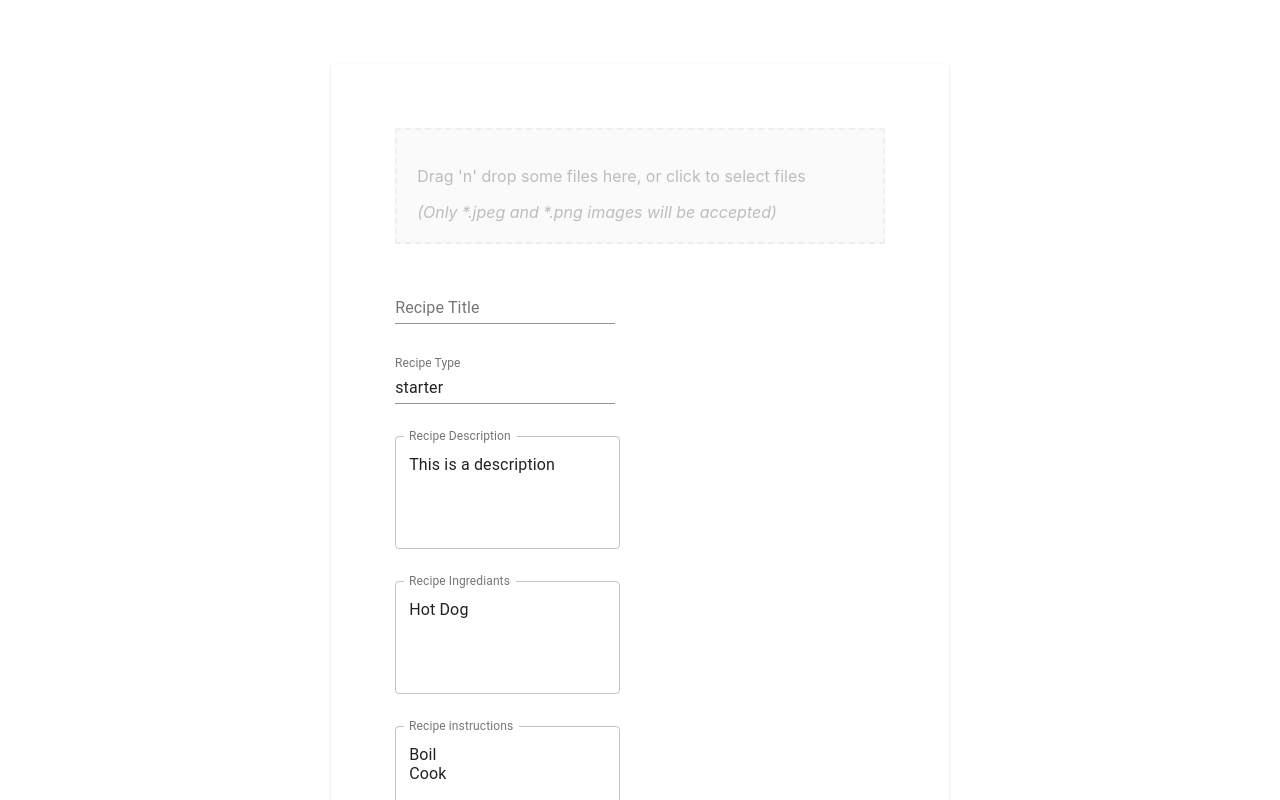
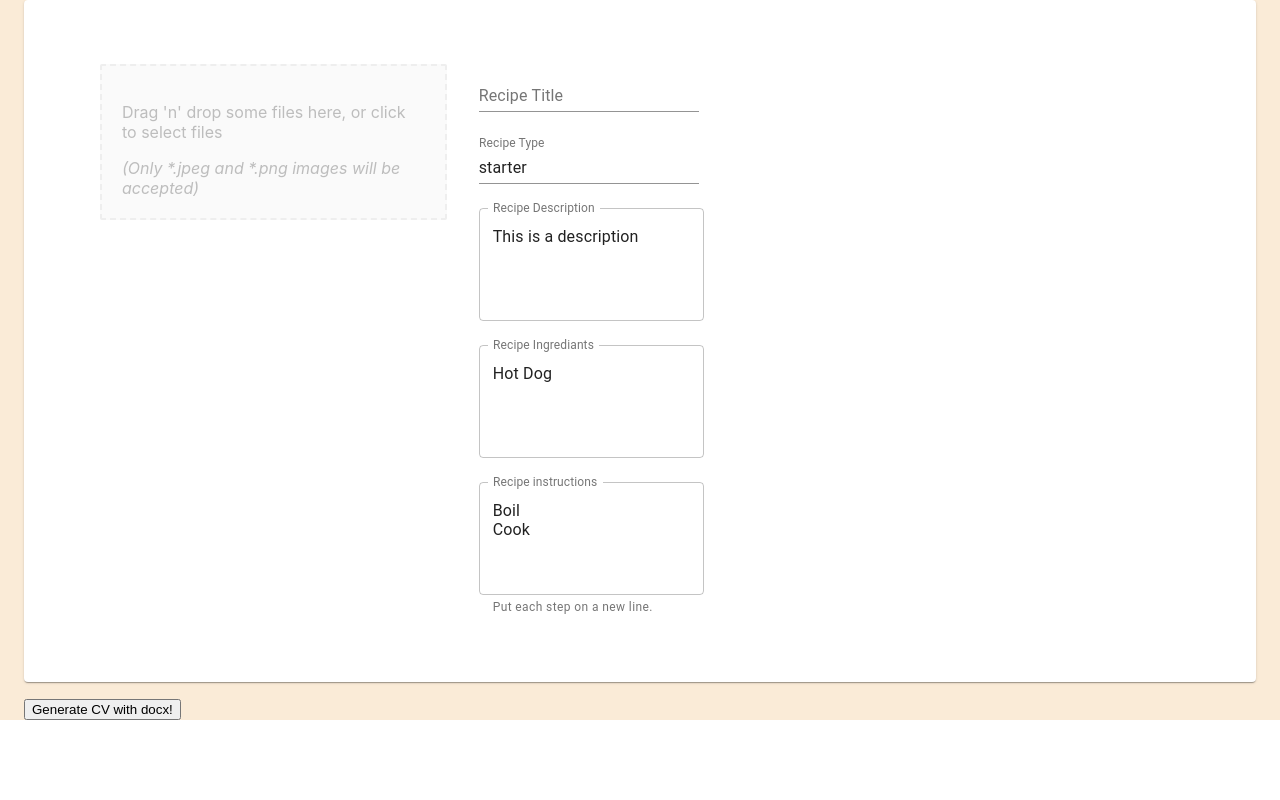
Before and after one commit to agray5/generateRecipeDoc, a React (Create React App) app: page /recipe in a window 1280 px wide. Shown: the top 800 px of the page. Built offline with nearby package versions, Linux system fonts and the light colour scheme.

Commit message:
Style form

```diff
--- a/src/App.css
+++ b/src/App.css
@@ -1,38 +1,3 @@
-.App {
-  text-align: center;
+#root {
+  background-color: antiquewhite;
 }
-
-.App-logo {
-  height: 40vmin;
-  pointer-events: none;
-}
-
-@media (prefers-reduced-motion: no-preference) {
-  .App-logo {
-    animation: App-logo-spin infinite 20s linear;
-  }
-}
-
-.App-header {
-  background-color: #282c34;
-  min-height: 100vh;
-  display: flex;
-  flex-direction: column;
-  align-items: center;
-  justify-content: center;
-  font-size: calc(10px + 2vmin);
-  color: white;
-}
-
-.App-link {
-  color: #61dafb;
-}
-
-@keyframes App-logo-spin {
-  from {
-    transform: rotate(0deg);
-  }
-  to {
-    transform: rotate(360deg);
-  }
-}
--- a/src/App.js
+++ b/src/App.js
@@ -1,5 +1,6 @@
 import { Component } from "react";
 import './App.css';
+import { Container } from '@material-ui/core';
 import { saveAs } from "file-saver";
 import createReport from 'docx-templates';
 import RecipeForm from "./RecipeForm/index"
@@ -26,7 +27,7 @@ class App extends Component {
 
   render() {
     return (
-      <div>
+      <Container>
         <RecipeForm
           values={this.state.values}
           handleChange={this.handleChange.bind(this)}
@@ -34,7 +35,7 @@ class App extends Component {
         <p>
           <button onClick={generateDocument.bind(this, this.state.values)}>Generate CV with docx!</button>
         </p>
-      </div >
+      </Container>
     );
   }
 }
--- a/src/Components/ImageInput.js
+++ b/src/Components/ImageInput.js
@@ -5,7 +5,7 @@ import { withStyles } from "@material-ui/core/styles";
 
 const styles = theme => ({
   root: {
-    width: 445.75,
+    width: "calc(100%-20px)",
     padding: 20,
     borderWidth: 2,
     borderRadius: 2,
--- a/src/RecipeForm/Form.js
+++ b/src/RecipeForm/Form.js
@@ -19,13 +19,20 @@ class RecipeForm extends React.Component {
       <form className={classes.root}>
         <Grid
           container
-          direction="column"
           justify="center"
           spacing={4}
         >
-          <Grid item>
+          <Grid item xs={4} >
             <ImageInput resolve={handleImg} />
           </Grid>
+          <Grid
+            container
+            item
+            direction="column"
+            justify="center"
+            spacing={3}
+            xs={8}
+          >
             <Grid item>
               <FormControl>
                 <InputLabel htmlFor="title">Recipe Title</InputLabel>
@@ -73,6 +80,7 @@ class RecipeForm extends React.Component {
               />
             </Grid>
           </Grid>
+        </Grid>
       </form>
     );
   }
--- a/src/RecipeForm/index.js
+++ b/src/RecipeForm/index.js
@@ -5,7 +5,7 @@ import { withStyles } from "@material-ui/core/styles";
 
 const styles = theme => ({
   card: {
-    marginTop: "4rem",
+    width: "100%"
   }
 });
 
```
Lines whose indentation alone changed are shown as unchanged.
